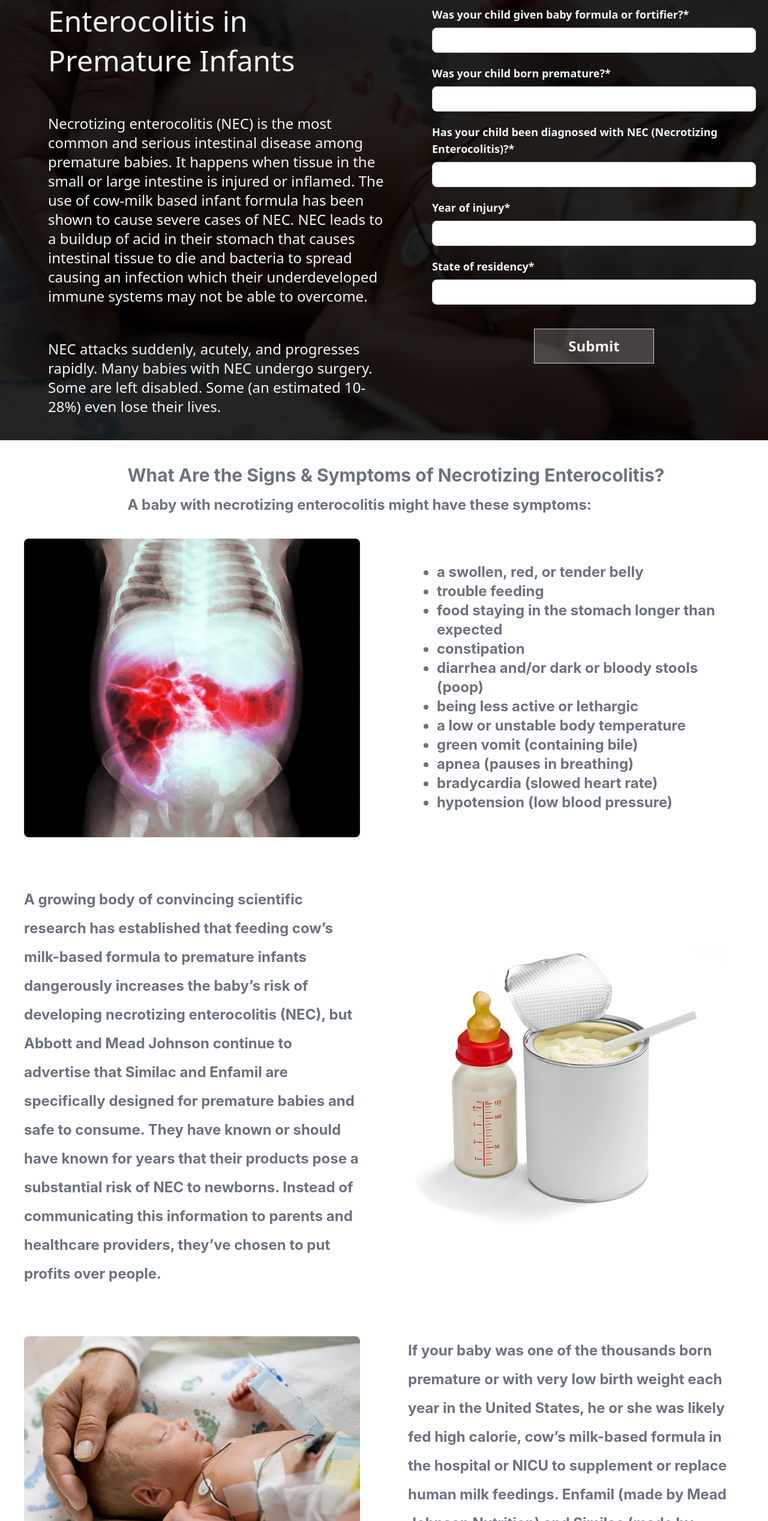
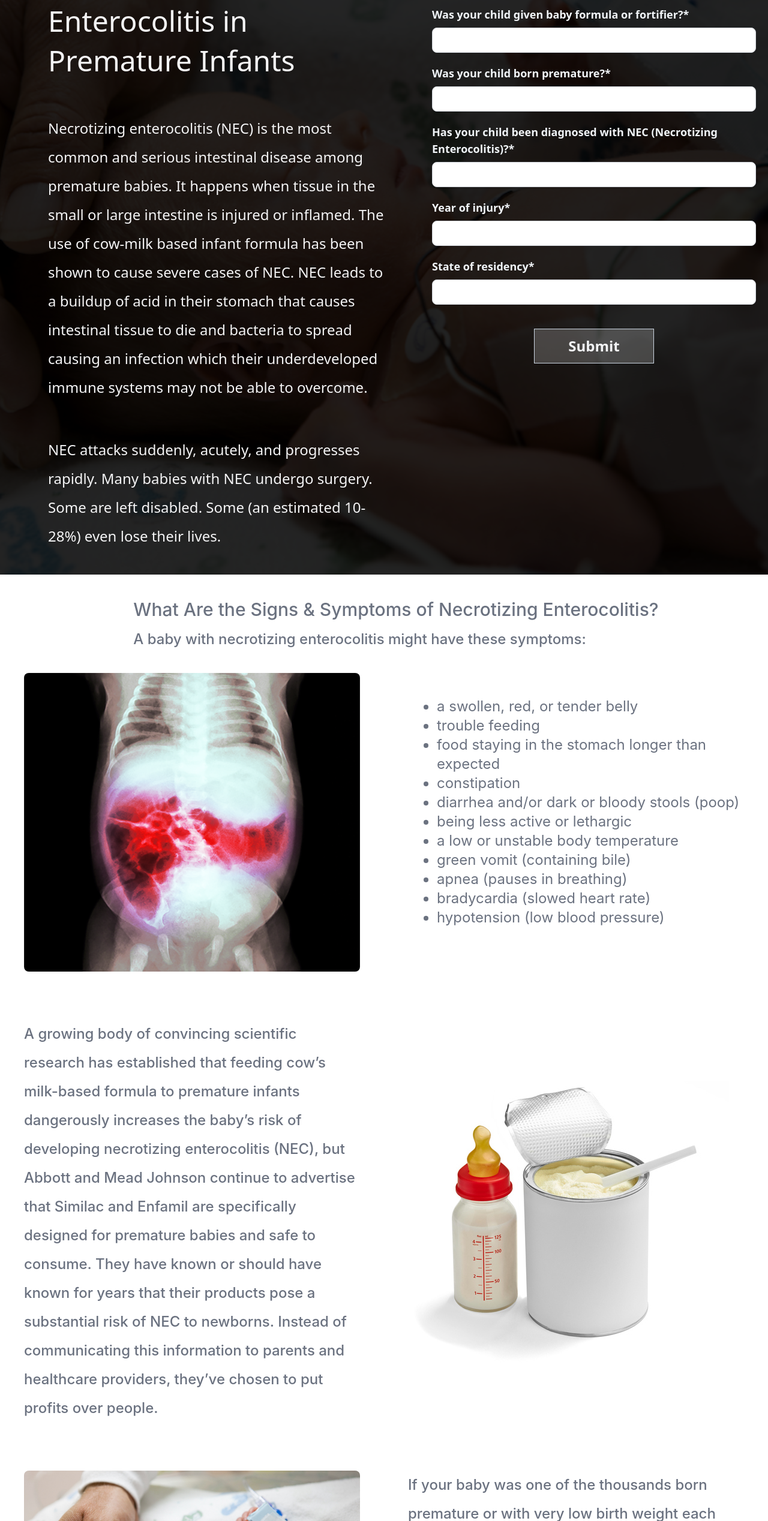
Before and after one commit to ccheatham/freeclaimeval, a React (Create React App) app: page / in a window 1280 px wide. Shown: the part 264-2800 px from the top of the page at 60% size. Built offline with nearby package versions, Linux system fonts and the light colour scheme.

Commit message:
md -> lg

```diff
--- a/src/App.js
+++ b/src/App.js
@@ -59,14 +59,14 @@ function App() {
               <h1 className="text-4xl font-sans text-zinc-100 mt-5 pl-10 mr-10 md:leading-snug md:text-5xl lg:pt-14 lg:mt-1 lg:pl-20">
                 Baby Formula Linked To Necrotizing Enterocolitis in Premature Infants
               </h1>
-              <h3 className="text-xl leading-relaxed md:text-2xl font-sans text-zinc-100 pt-14 pl-10 lg:mt-0 mr-8 lg:mr-0 lg:pl-20">
+              <h3 className="custom-leading text-xl leading-relaxed md:text-2xl font-sans text-zinc-100 pt-14 pl-10 lg:mt-0 mr-8 lg:mr-0 lg:pl-20">
                 Necrotizing enterocolitis (NEC) is the most common and serious intestinal disease among premature babies.
                 It happens when tissue in the small or large intestine is injured or inflamed. The use of cow-milk based
                 infant formula has been shown to cause severe cases of NEC. NEC leads to a buildup of acid in their stomach
                 that causes intestinal tissue to die and bacteria to spread causing an infection which their underdeveloped
                 immune systems may not be able to overcome.
               </h3>
-              <h3 className="text-xl leading-relaxed md:text-2xl font-sans text-zinc-100 pt-14 pl-10 lg:mt-0 mb-0 mr-8 lg:mr-0 lg:pl-20">
+              <h3 className="custom-leading text-xl leading-relaxed md:text-2xl font-sans text-zinc-100 pt-14 pl-10 lg:mt-0 mb-0 mr-8 lg:mr-0 lg:pl-20">
                 NEC attacks suddenly, acutely, and progresses rapidly. Many babies with NEC undergo surgery. Some are left
                 disabled. Some (an estimated 10-28%) even lose their lives.
               </h3>
@@ -110,15 +110,15 @@ function App() {
         </div>
         <div className="grid grid-cols-2">
           <div className="col-span-2 m-auto pl-10 pt-10">
-            <h6 className=" text-gray-500 text-4xl md:text-3xl pb-4 font-bold">What Are the Signs & Symptoms of Necrotizing Enterocolitis?</h6>
-            <h6 className=" text-gray-500 hidden text-2xl md:text-2xl md:inline-flex font-bold">A baby with necrotizing enterocolitis might have these symptoms:</h6>
+            <h6 className=" text-gray-500 text-4xl md:text-3xl pb-4 font-medium">What Are the Signs & Symptoms of Necrotizing Enterocolitis?</h6>
+            <h6 className=" text-gray-500 hidden text-2xl md:text-2xl lg:inline-flex font-medium">A baby with necrotizing enterocolitis might have these symptoms:</h6>
           </div>
-          <div className="pl-10 pr-10 pb-10 col-span-2 md:col-span-1 pt-10">
+          <div className="pl-10 pr-10 pb-10 col-span-2 lg:col-span-1 pt-10">
             <img src={xray} alt="xray" className="rounded-lg m-auto max-h-fit"/>
           </div>
-          <div className="ml-12 mr-10 mt-10 col-span-2 md:col-span-1">
-            <h6 className="text-2xl md:text-4xl text-gray-500 md:hidden ">A baby with necrotizing enterocolitis might have these symptoms:</h6>
-            <ul className="leading-relaxed ml-10 text-gray-500 list-disc list-outside pt-10 text-lg md:text-2xl font-bold">
+          <div className="ml-12 mr-10 mt-10 col-span-2 lg:col-span-1">
+            <h6 className="text-2xl md:text-4xl text-gray-500 lg:hidden ">A baby with necrotizing enterocolitis might have these symptoms:</h6>
+            <ul className="leading-relaxed ml-10 text-gray-500 list-disc list-outside pt-10 text-lg md:text-2xl font-normal">
               <li>a swollen, red, or tender belly</li>
               <li>trouble feeding</li>
               <li>food staying in the stomach longer than expected</li>
@@ -134,10 +134,10 @@ function App() {
           </div>
         </div>
         <div className="grid grid-cols-2">
-          <div className="ml-0 mr-10 mt:5 md:mt-10 col-span-2 md:col-span-1 md:hidden">
-            <img src={powder2} alt="xray" className="m-auto mt-10 md:ml-0 max-h-fit"/>
+          <div className="ml-10 mr-10 mt-5 lg:mt-10 col-span-2 lg:col-span-1 lg:hidden">
+            <img src={powder2} alt="xray" className="m-auto lg:ml-0"/>
           </div>
-          <div className="custom-leading md:pl-10 pt-10 pr-10 pb-10 pl-10 col-span-2 md:col-span-1 text-gray-500 pt-18 text-lg md:text-2xl font-bold">
+          <div className="custom-leading md:pl-10 pt-10 pr-10 pb-10 pl-10 col-span-2 lg:col-span-1 text-gray-500 pt-18 text-lg md:text-2xl font-medium">
             A growing body of convincing scientific research has established that feeding cow’s milk-based formula to
             premature infants dangerously increases the baby’s risk of developing necrotizing enterocolitis (NEC),
             but Abbott and Mead Johnson continue to advertise that Similac and Enfamil are specifically designed for
@@ -145,15 +145,15 @@ function App() {
             pose a substantial risk of NEC to newborns. Instead of communicating this information to parents and healthcare
             providers, they’ve chosen to put profits over people.
           </div>
-          <div className="hidden ml-0 mr-10 mt:5 md:mt-10 col-span-2 md:col-span-1 md:inline-flex">
+          <div className="hidden ml-0 mr-10 mt:5 md:mt-10 col-span-2 md:col-span-1 lg:inline-flex">
             <img src={powder2} alt="xray" className="m-auto md:ml-0 max-h-fit"/>
           </div>
         </div>
         <div className="grid grid-cols-2">
-          <div className="pl-10 pr-10 pb-10 col-span-2 md:col-span-1 pt-10">
+          <div className="pl-10 pr-10 pb-10 col-span-2 lg:col-span-1 pt-10">
             <img src={bgImage} alt="xray" className="rounded-lg m-auto max-h-fit"/>
           </div>
-          <div className="custom-leading md:pl-10 pt-10 pr-10 pb-10 pl-10 col-span-2 md:col-span-1 text-gray-500 pt-18 text-lg md:text-2xl font-bold">
+          <div className="custom-leading md:pl-10 pt-10 pr-10 pb-10 pl-10 col-span-2 lg:col-span-1 text-gray-500 pt-18 text-lg md:text-2xl font-medium">
             If your baby was one of the thousands born premature or with very low birth weight each year in the United States,
             he or she was likely fed high calorie, cow’s milk-based formula in the hospital or NICU to supplement or replace
             human milk feedings. Enfamil (made by Mead Johnson Nutrition) and Similac (made by Abbott Laboratories) are the
@@ -161,25 +161,33 @@ function App() {
           </div>
         </div>
         <div className="compensation md:overflow-auto">
-          <div className="font-sans grid grid-cols-1 mb-10 lg:grid-cols-2 lg:content-start">
+          <div className="font-sans grid grid-cols-1 mb-10 2xl:grid-cols-2 lg:content-start">
             <div className="text-left w-full">
               <h1 className="text-4xl font-sans text-zinc-100 mt-5 pl-10 mr-10 md:leading-snug md:text-5xl lg:pt-14 lg:mt-1 lg:pl-20">
                 Seek Compensation
               </h1>
-              <h3 className="text-xl leading-relaxed md:text-2xl font-sans text-zinc-100 pt-14 pl-10 lg:mt-0 mr-8 lg:mr-0 lg:pl-20">
-                It costs anywhere between $10,000 to $50,0000 to treat a baby with NEC. Medical bills pile up quickly, and they may continue to stack up – babies who recover from NEC can suffer lifelong complications. Meanwhile, the manufacturers of these dangerous products continue to profit from selling them to unsuspecting parents.
+              <h3 className="custom-leading text-xl md:text-2xl font-sans text-zinc-100 pt-14 pl-10 lg:mt-0 mr-8 lg:mr-0 lg:pl-20">
+                It costs anywhere between $10,000 to $50,0000 to treat a baby with NEC. Medical bills pile up quickly, and they may
+                continue to stack up – babies who recover from NEC can suffer lifelong complications. Meanwhile, the manufacturers
+                of these dangerous products continue to profit from selling them to unsuspecting parents.
               </h3>
-              <h3 className="text-xl leading-relaxed md:text-2xl font-sans text-zinc-100 pt-14 pl-10 lg:mt-0 mb-0 mr-8 lg:mr-0 lg:pl-20">
-                If your baby was born prematurely, diagnosed with NEC, and used Enfamil or Similac formula, we may be able to help. Mr. Barlow has decades of experience in the area of consumer protection and has been at the forefront of litigating some of the most challenging and significant consumer protection cases in the country. In so doing, he has secured hundreds of millions of dollars in compensation on behalf of his clients through jury verdicts and settlements.
+              <h3 className="custom-leading text-xl md:text-2xl font-sans text-zinc-100 pt-14 pl-10 lg:mt-0 mb-0 mr-8 lg:mr-0 lg:pl-20">
+                If your baby was born prematurely, diagnosed with NEC, and used Enfamil or Similac formula, we may
+                be able to help. Mr. Barlow has decades of experience in the area of consumer protection and has
+                been at the forefront of litigating some of the most challenging and significant consumer protection
+                cases in the country. In so doing, he has secured hundreds of millions of dollars in compensation on
+                behalf of his clients through jury verdicts and settlements.
               </h3>
-              <h3 className="text-xl leading-relaxed md:text-2xl font-sans text-zinc-100 pt-14 pl-10 lg:mt-0 mb-0 mr-8 lg:mr-0 lg:pl-20">
-                Anyone who believes they may have been affected by these products should contact an attorney as soon as possible to determine if they have a claim. Complete our intake form or call us today for a free consultation.
+              <h3 className="custom-leading text-xl md:text-2xl font-sans text-zinc-100 pt-14 pl-10 lg:mt-0 mb-0 mr-8 lg:mr-0 lg:pl-20">
+                Anyone who believes they may have been affected by these products should contact an attorney as
+                soon as possible to determine if they have a claim. Complete our intake form or call us
+                today for a free consultation.
               </h3>
             </div>
-            <div className=" pt-20 pb-20 m-auto">
+            <div className=" pt-20 pb-20 m-auto 2xl:grid-cols-2">
               <button className='round-button text-lg lg:text-2xl btn'>Start Claim Evaluation Now</button>
             </div>
-            <div className="pt-24 pb-5 m-auto col-span-1 lg:col-span-2 text-gray-500">
+            <div className="pt-24 pb-5 m-auto col-span-1 2xl:col-span-2 text-gray-500">
               Copyright 2022
             </div>
           </div>
```
